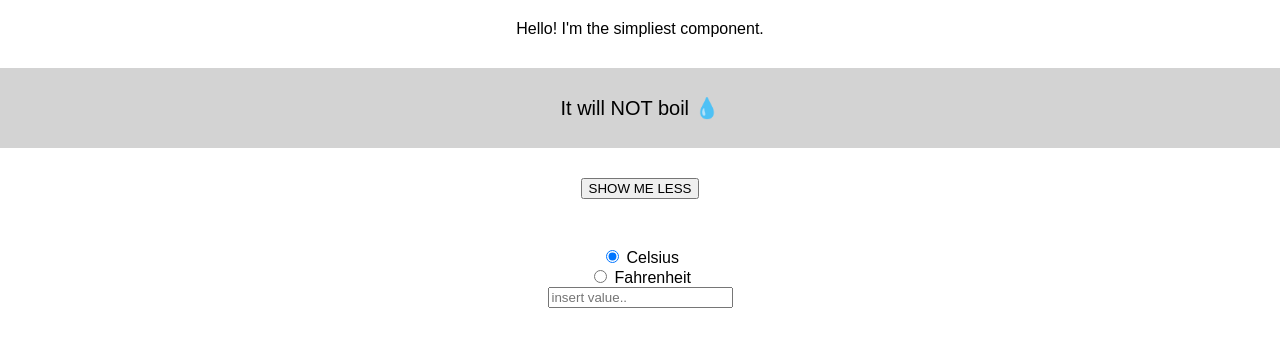
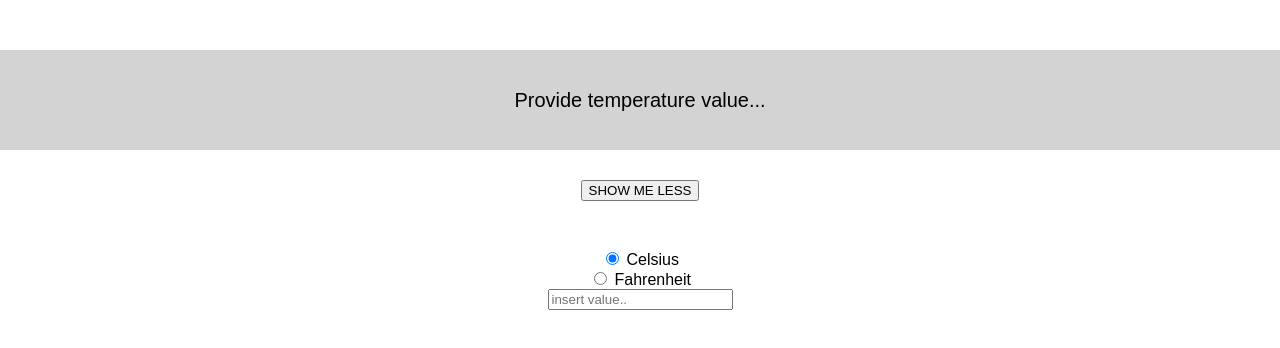
Before and after one commit to staho/internet-engineering-presentation, a React (Create React App) app in the folder mstepniewski/ie-component-lecture/: page / in a window 1280 px wide. Both pictures are taken after a click on the button "SHOW ME MORE". Shown: the top 348 px of the page. Built offline with nearby package versions, Linux system fonts and the light colour scheme.

Commit message:
Fixed component list

```diff
--- a/mstepniewski/ie-component-lecture/src/App.js
+++ b/mstepniewski/ie-component-lecture/src/App.js
@@ -86,7 +86,9 @@ class App extends Component {
 
       return (
          <div className="App">
-            <Greeting />
+            {!this.state.unleashed &&
+               <Greeting />
+            }
 
             {this.state.unleashed &&
                <WillItBoil temperature={this.state.temperature} scale={this.state.scale} />
--- a/mstepniewski/ie-component-lecture/src/components/WillItBoil.js
+++ b/mstepniewski/ie-component-lecture/src/components/WillItBoil.js
@@ -17,6 +17,7 @@ class WillItBoil extends Component {
       scale: null
    }
 
+
    static getDerivedStateFromProps = (props, currentState) => {
       if (currentState.temperature !== props.temperature || currentState.scale !== props.scale) {
          return {
@@ -28,6 +29,7 @@ class WillItBoil extends Component {
 
       return null
    }
+
 
    componentWillUnmount = () => {
       console.log('⏏️ WillItBoil component will be unmounted!')
@@ -43,7 +45,7 @@ class WillItBoil extends Component {
          justifyContent: 'center',
          alignContent: 'center',
          flexDirection: 'column',
-         height: '80px',
+         height: '100px',
          marginTop: '30px',
          backgroundImage: this.state.willBoil ? `url(${elmo})` : null,
          backgroundRepeat: 'repeat-y',
@@ -52,7 +54,10 @@ class WillItBoil extends Component {
 
       return (
          <div style={style}>
-            {this.state.willBoil ? '🔥 IT WILL BOIL 🔥' : 'It will NOT boil 💧'}
+            {this.state.temperature ?
+               (this.state.willBoil ? '🔥 IT WILL BOIL 🔥' : 'It will NOT boil 💧')
+               : 'Provide temperature value...'
+            }
          </div>
       )
    }
```
